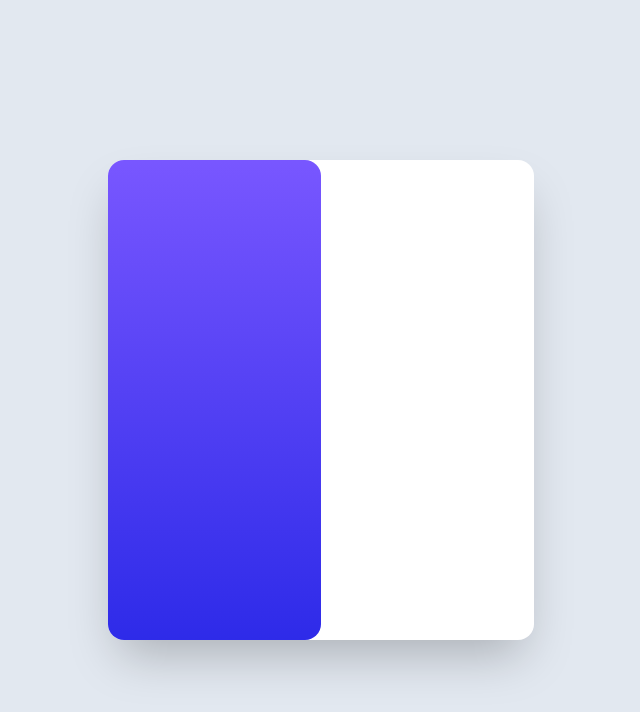
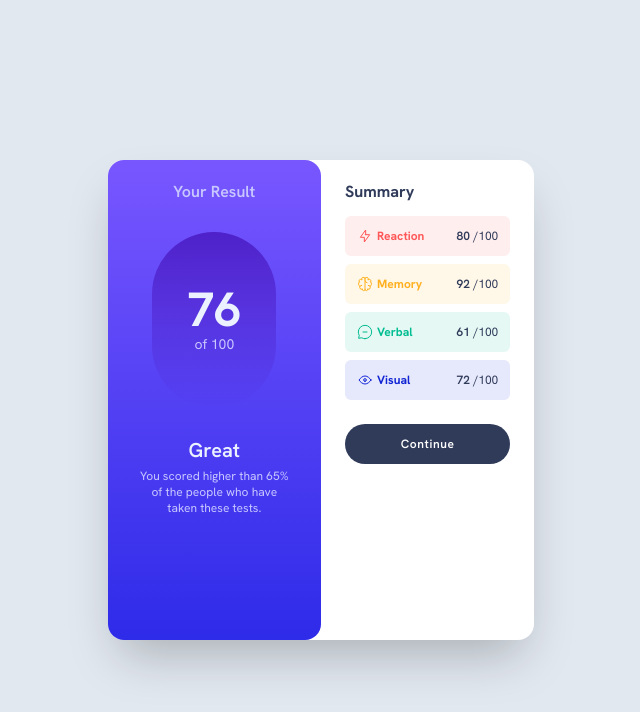
Before and after one commit to thedevangvishnu/mastering-react, a React (Create React App) app in the folder react-practice-projects/newbie-level/project-03/: page / in a window 1280 px wide. Shown: the top 712 px of the page, without its empty margins (319-959 px from the left). Built offline with nearby package versions, Linux system fonts and the light colour scheme.

Commit message:
Complete making the design using tailwindcss
Create the appropriate structure for the component and apply
tailwind classes to style the same. Do just for the desktop view
for now

```diff
--- a/react-practice-projects/newbie-level/project-03/src/App.js
+++ b/react-practice-projects/newbie-level/project-03/src/App.js
@@ -1,14 +1,84 @@
+import reactionIcon from "./assets/images/icon-reaction.svg";
+import memoryIcon from "./assets/images/icon-memory.svg";
+import verbalIcon from "./assets/images/icon-verbal.svg";
+import visualIcon from "./assets/images/icon-visual.svg";
+
 const App = () => {
   return (
     // background
-    <div className="bg-slate-200 w-ful h-screen flex items-center justify-center">
+    <div className="bg-slate-200 font-display w-ful h-screen flex items-center justify-center">
       {/* container div */}
       <div className="w-1/3 h-3/5 bg-white rounded-2xl relative shadow-2xl flex">
         {/* left seciton */}
-        <div className="w-1/2 h-full bg-gradient-to-b from-lightSlateBlue to-lightRoyalBlue rounded-2xl"></div>
+        <div className="w-1/2 h-full bg-gradient-to-b from-lightSlateBlue to-lightRoyalBlue rounded-2xl flex flex-col items-center gap-7 text-center py-5 px-6">
+          <h3 className="text-lightLavender font-semibold">Your Result</h3>
+
+          {/* circle */}
+          <div className="w-9/12 h-2/5 rounded-full bg-gradient-to-b from-violetBlue to-persianBlue flex flex-col items-center justify-center">
+            <p className="text-5xl font-bold text-paleBlue">76</p>
+            <p className="text-lightLavender text-sm">of 100</p>
+          </div>
+
+          {/* content */}
+          <div className="flex flex-col gap-1 items-center">
+            <h3 className="text-paleBlue text-xl font-semibold">Great</h3>
+            <p className="text-xs text-lightLavender w-11/12">
+              You scored higher than 65% of the people who have taken these
+              tests.
+            </p>
+          </div>
+        </div>
 
         {/* right section */}
-        <div></div>
+        <div className="w-1/2 flex flex-col items-start py-5 px-6 gap-3 relative">
+          <h3 className="text-darkGrayBlue font-bold text-md">Summary</h3>
+          {/* summary items */}
+          <div className="flex flex-col gap-2 w-full">
+            <div className="flex items-center p-3  bg-lightRed-100 rounded-md">
+              <img src={reactionIcon} alt="Reaction icon" className="w-4" />
+              <h4 className="text-lightRed-200 font-bold text-xs ml-1">
+                Reaction
+              </h4>
+              <p className="text-xs ml-auto text-darkGrayBlue">
+                <span className="font-semibold">80 </span>/100
+              </p>
+            </div>
+
+            <div className="flex items-center p-3  bg-orangeyYellow-100 rounded-md">
+              <img src={memoryIcon} alt="memory icon" className="w-4" />
+              <h4 className="text-orangeyYellow-200 font-bold text-xs ml-1">
+                Memory
+              </h4>
+              <p className="text-xs ml-auto text-darkGrayBlue">
+                <span className="font-semibold">92 </span>/100
+              </p>
+            </div>
+
+            <div className="flex items-center p-3  bg-greenTeal-100 rounded-md">
+              <img src={verbalIcon} alt="Verbal icon" className="w-4" />
+              <h4 className="text-greenTeal-200 font-bold text-xs ml-1">
+                Verbal
+              </h4>
+              <p className="text-xs ml-auto text-darkGrayBlue">
+                <span className="font-semibold">61 </span>/100
+              </p>
+            </div>
+
+            <div className="flex items-center p-3  bg-cobaltBlue-100 rounded-md">
+              <img src={visualIcon} alt="Visual icon" className="w-4" />
+              <h4 className="text-cobaltBlue-200 font-bold text-xs ml-1">
+                Visual
+              </h4>
+              <p className="text-xs ml-auto text-darkGrayBlue">
+                <span className="font-semibold">72 </span>/100
+              </p>
+            </div>
+          </div>
+
+          <button className="py-3 text-xs text-white  bg-darkGrayBlue w-full rounded-3xl mt-3 tracking-wider font-semibold">
+            Continue
+          </button>
+        </div>
       </div>
     </div>
   );
--- a/react-practice-projects/newbie-level/project-03/tailwind.config.js
+++ b/react-practice-projects/newbie-level/project-03/tailwind.config.js
@@ -11,15 +11,27 @@ module.exports = {
       },
       colors: {
         // primary
-        lightRed: "hsl(0, 100%, 67%)",
-        orangeyYellow: "hsl(39, 100%, 56%)",
-        greenTeal: "hsl(166, 100%, 37%)",
-        cobaltBlue: "hsl(234, 85%, 45%)",
+        lightRed: {
+          100: "hsl(0, 100%, 67%, 0.1)",
+          200: "hsl(0, 100%, 67%)",
+        },
+        orangeyYellow: {
+          100: "hsl(39, 100%, 56%, 0.1)",
+          200: "hsl(39, 100%, 56%)",
+        },
+        greenTeal: {
+          100: "hsl(166, 100%, 37%, 0.1)",
+          200: "hsl(166, 100%, 37%)",
+        },
+        cobaltBlue: {
+          100: "hsl(234, 85%, 45%, 0.1)",
+          200: "hsl(234, 85%, 45%)",
+        },
         // background
         lightSlateBlue: "hsl(252, 100%, 67%) ",
         lightRoyalBlue: "hsl(241, 81%, 54%)",
         // circle
-        violeyBlue: "hsla(256, 72%, 46%, 1)",
+        violetBlue: "hsla(256, 72%, 46%, 1)",
         persianBlue: "hsla(241, 72%, 46%, 0)",
         // neutral
         white: "hsl(0, 0%, 100%)",
```
